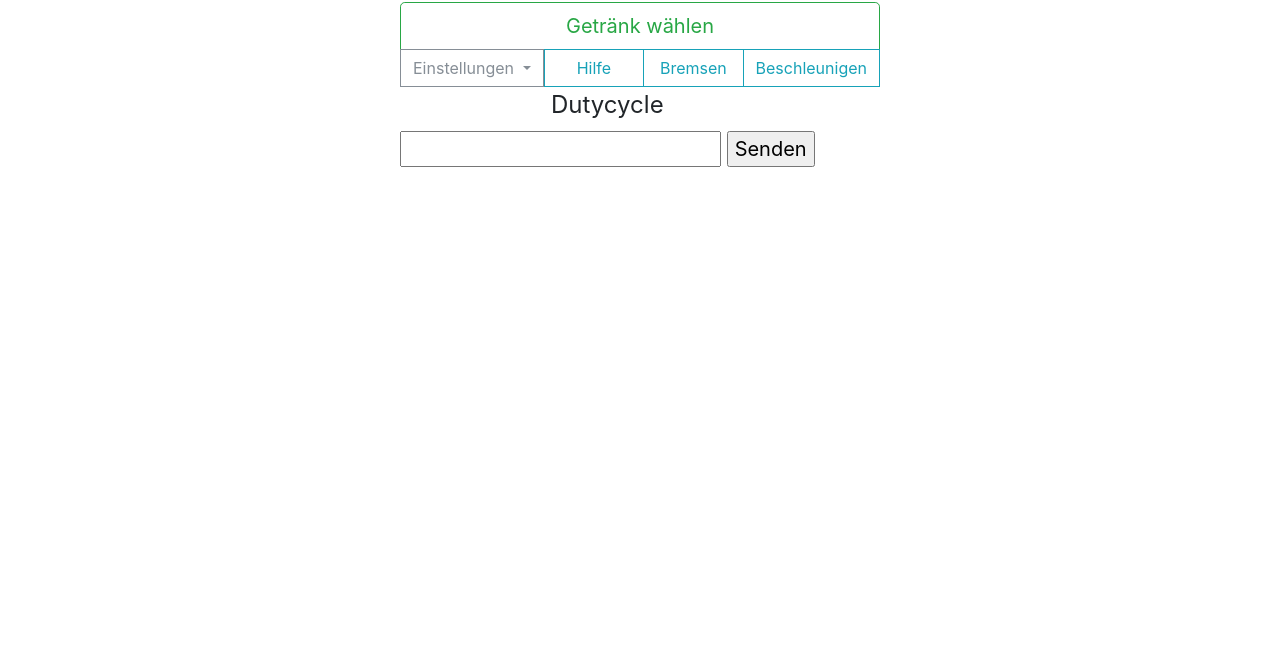
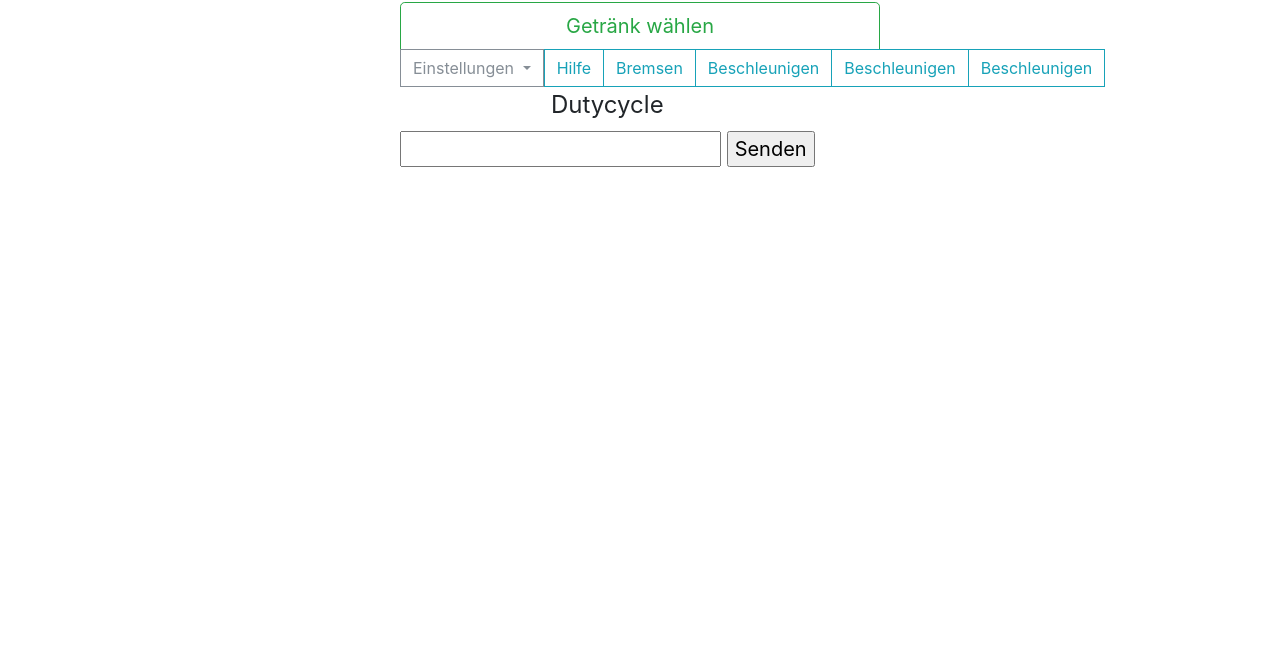
Before and after one commit to Mareise/Tests-NodeJS-Express, a website: page Public/StartPage.html in a window 1280 px wide. Shown: the part 129-800 px from the top of the page. Drawn offline with Linux system fonts and the light colour scheme.

Commit message:
letsdvgsfvgdffdgaf

```diff
--- a/Public/StartPage.html
+++ b/Public/StartPage.html
@@ -35,6 +35,8 @@
                 <button type="button" onclick="myFunction()" class="btn btn-outline-info">Hilfe</button>
                 <button type="button" onclick="MotorBremsen()" class="btn btn-outline-info">Bremsen</button>
                 <button type="button" onclick="MotorBeschleunigen()" class="btn btn-outline-info">Beschleunigen</button>
+                <button type="button" onclick="links()" class="btn btn-outline-info">Beschleunigen</button>
+                <button type="button" onclick="rechts()" class="btn btn-outline-info">Beschleunigen</button>
             </div>
             <form  method="GET">
                 <fieldset>
--- a/Public/StartPage_script.js
+++ b/Public/StartPage_script.js
@@ -106,3 +106,12 @@ function MotorBeschleunigen() {
 
     myLoop();
 }
+
+
+function links() {
+
+}
+
+function rechts() {
+
+}
```
